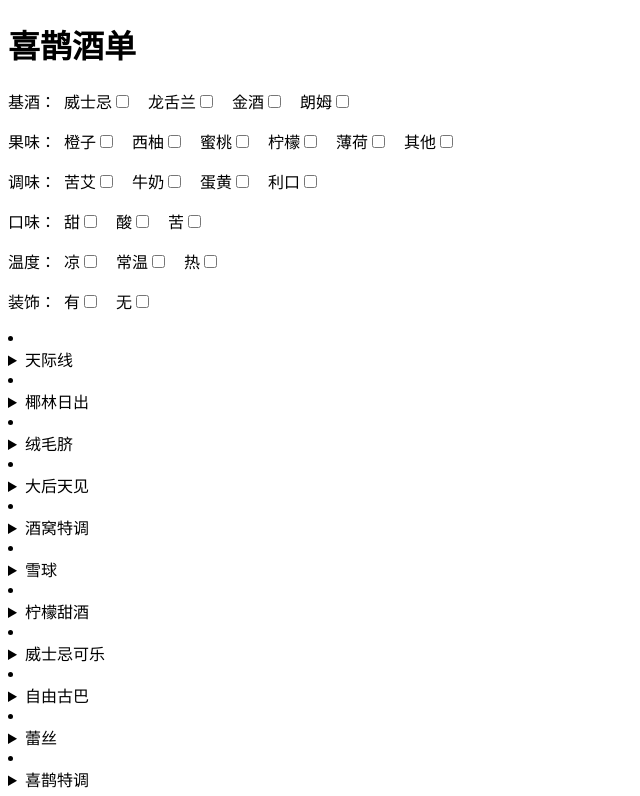
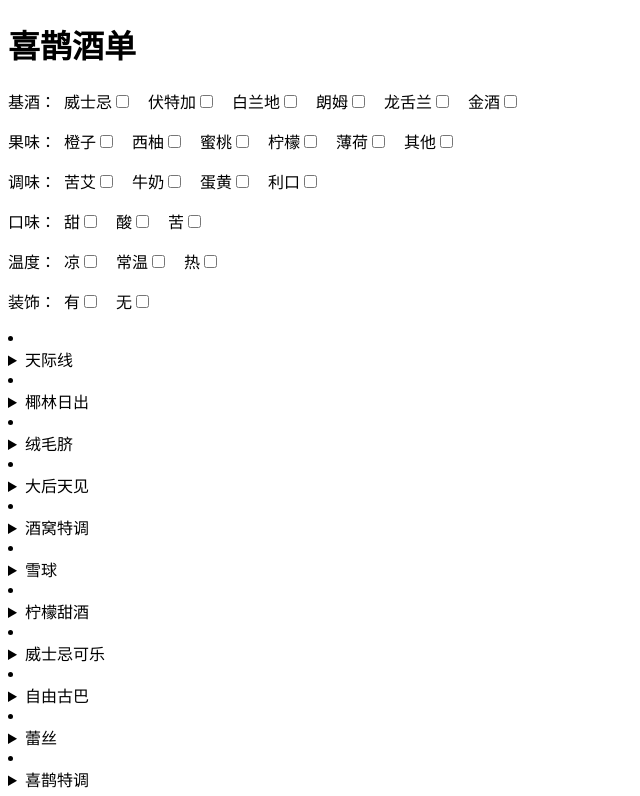
Before and after one commit to WangNianyi2001/2022-fall-data-visualization, a website built with Vite: page finale-pico-menu/src/index.html in a window 1280 px wide. Shown: the top 796 px of the page, without its empty margins (0-640 px from the left). Built offline with nearby package versions, Linux system fonts and the light colour scheme.

Commit message:
Update filters

```diff
--- a/finale-pico-menu/src/scripts/index.mjs
+++ b/finale-pico-menu/src/scripts/index.mjs
@@ -16,7 +16,9 @@ import { CreateElement, FindElement, ModifyElement } from './utils.mts';
 	const implicitlyContain = ([name, matches]) => [name, entry => matches.some(match => entry.recipe.indexOf(match) !== -1)];
 
 	const filterCategories = new Map(Array.from(Object.entries({
-		'基酒': ['威士忌', '龙舌兰', '金酒', '朗姆'].map(preciselyContain),
+		'基酒': '威士忌 伏特加 白兰地 朗姆 龙舌兰 金酒'
+			.split(' ')
+			.map(preciselyContain),
 		'果味': [
 			['橙子', ['橙']],
 			['西柚', ['柚']],
```
Also changed, not shown: finale-pico-menu/dist/index.html, 2 other files.
